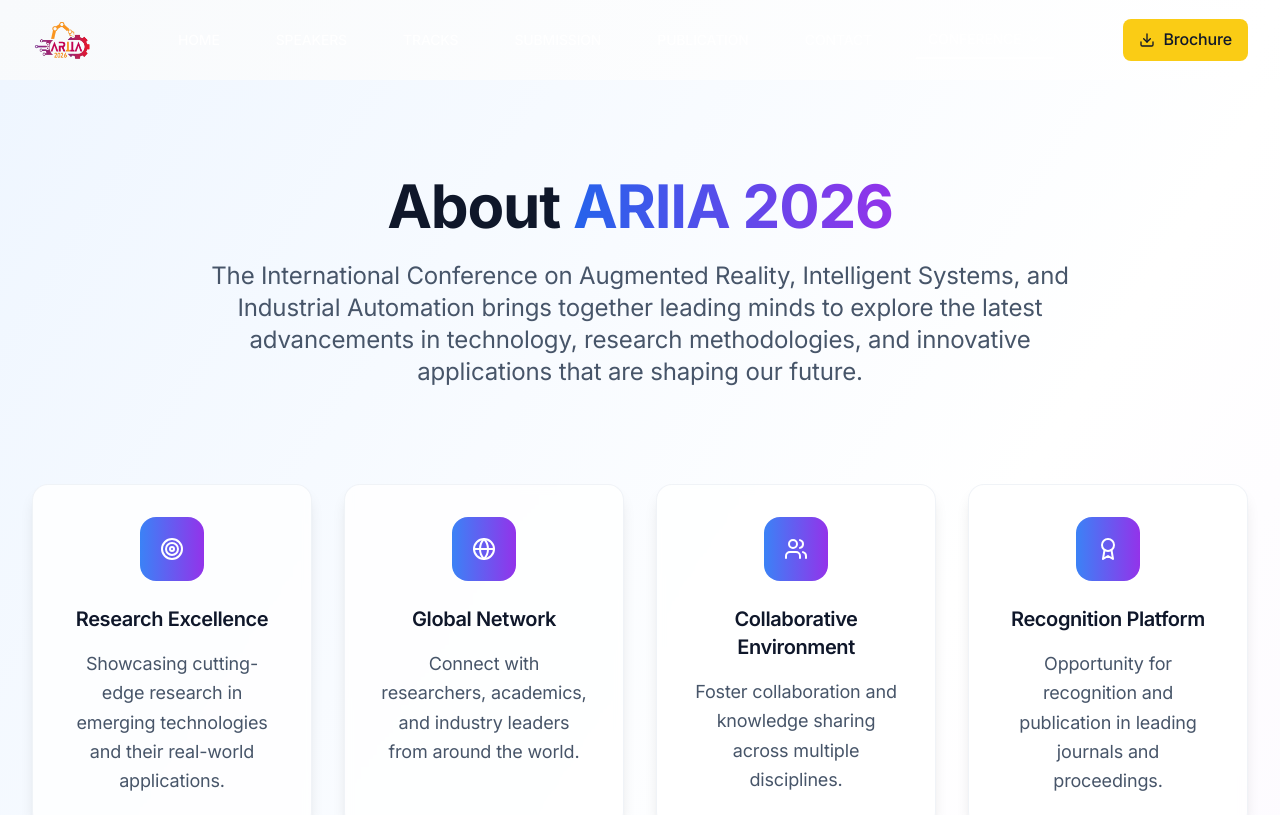
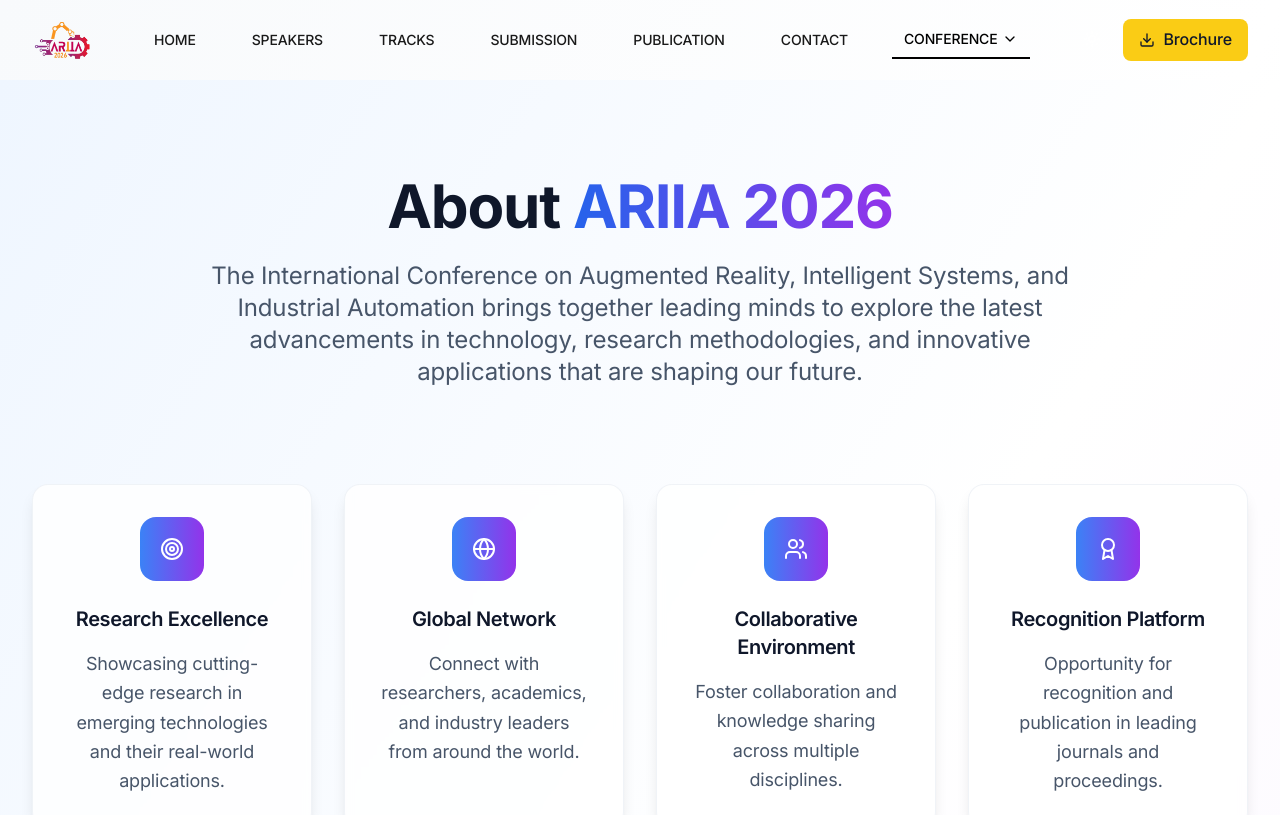
Before and after one commit to Kritika11052005/ResearchConference, a React (Vite) app: page /about in a window 1280 px wide. Shown: the top 815 px of the page. Built offline with nearby package versions, Linux system fonts and the light colour scheme.

Commit message:
Ficed the navbar issue for light mode

```diff
--- a/src/components/CountdownTimer.tsx
+++ b/src/components/CountdownTimer.tsx
@@ -1,4 +1,5 @@
-import React, { useState, useEffect } from 'react';
+import { useState, useEffect } from 'react';
+import { useTheme } from '../contexts/ThemeContext';
 
 interface TimeLeft {
   days: number;
@@ -9,6 +10,7 @@
 
 export const CountdownTimer = ({ targetDate }: { targetDate: string }) => {
   const [timeLeft, setTimeLeft] = useState<TimeLeft>({ days: 0, hours: 0, minutes: 0, seconds: 0 });
+  const { theme } = useTheme();
 
   useEffect(() => {
     const timer = setInterval(() => {
@@ -38,10 +40,14 @@
           key={unit}
           className="text-center p-4 bg-white/20 dark:bg-gray-800/50 backdrop-blur-sm rounded-lg border border-white/30 dark:border-gray-600"
         >
-          <div className="text-2xl sm:text-3xl font-bold text-white mb-1">
+          <div className={`text-2xl sm:text-3xl font-bold mb-1 border-2 rounded-md p-2 ${
+            theme === 'dark' ? 'text-white border-white' : 'text-black border-black'
+          }`}>
             {value.toString().padStart(2, '0')}
           </div>
-          <div className="text-sm text-white/80 capitalize">
+          <div className={`text-sm capitalize ${
+            theme === 'dark' ? 'text-white/80' : 'text-gray-700'
+          }`}>
             {unit}
           </div>
         </div>
--- a/src/components/Navigation.tsx
+++ b/src/components/Navigation.tsx
@@ -8,7 +8,7 @@
   const [isPastHero, setIsPastHero] = useState(false);
   const [isConferenceDropdownOpen, setIsConferenceDropdownOpen] = useState(false);
   const [opacity, setOpacity] = useState(1);
-  // const { theme, toggleTheme } = useTheme();
+  const { theme, toggleTheme } = useTheme();
   const location = useLocation();
 
   const navItems = [
@@ -64,10 +64,20 @@
 
   const getNavLinkClass = (isActiveLink: boolean) => {
     if (!isPastHero) {
-      // Over hero section - always white text
-      return isActiveLink
-        ? 'text-white border-b-2 border-white'
-        : 'text-white/90 hover:text-white';
+      // Check if we're on the home page
+      const isHomePage = location.pathname === '/';
+
+      if (isHomePage) {
+        // Home page over hero section - white text (for both light and dark mode)
+        return isActiveLink
+          ? 'text-white border-b-2 border-white'
+          : 'text-white/90 hover:text-white';
+      } else {
+        // Other pages over hero section - black text in light mode, white in dark mode
+        return isActiveLink
+          ? 'text-black dark:text-white border-b-2 border-black dark:border-white'
+          : 'text-black/90 dark:text-white/90 hover:text-black dark:hover:text-white';
+      }
     }
 
     // Past hero section - theme-aware
@@ -170,7 +180,7 @@
           {/* Theme Toggle and Actions */}
           <div className="flex items-center space-x-3 flex-shrink-0">
             {/* Theme Toggle Button */}
-            {/* <button
+            <button
               onClick={toggleTheme}
               className={`p-2 rounded-lg transition-all duration-200 ${getThemeButtonClass()}`}
               aria-label="Toggle theme"
@@ -189,7 +199,7 @@
                   }`}
                 />
               </div>
-            </button> */}
+            </button>
 
             {/* Download Brochure Button */}
             <button className={`hidden sm:flex items-center space-x-2 px-4 py-2 font-medium rounded-lg transition-all duration-200 ${getBrochureButtonClass()}`}>
```
